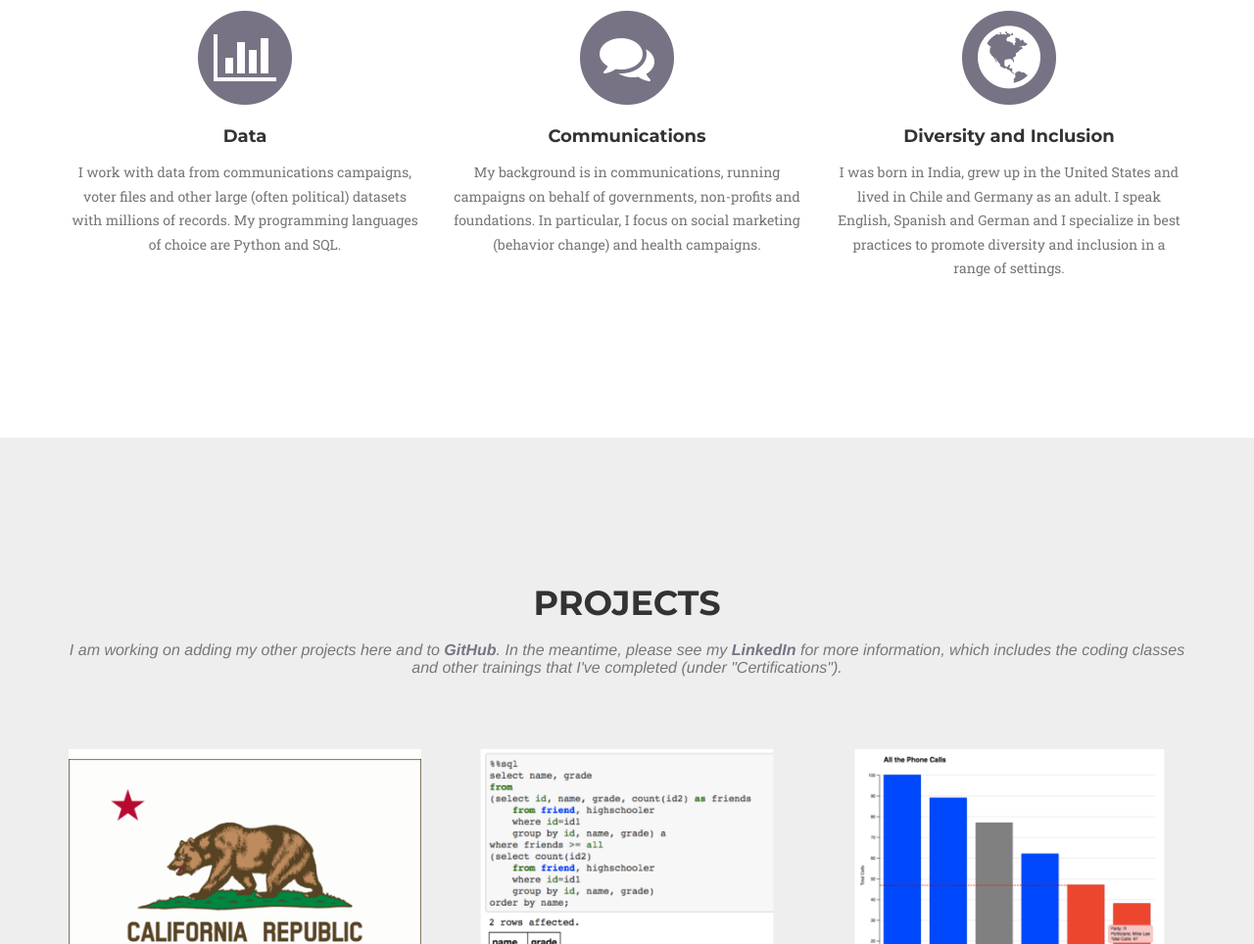
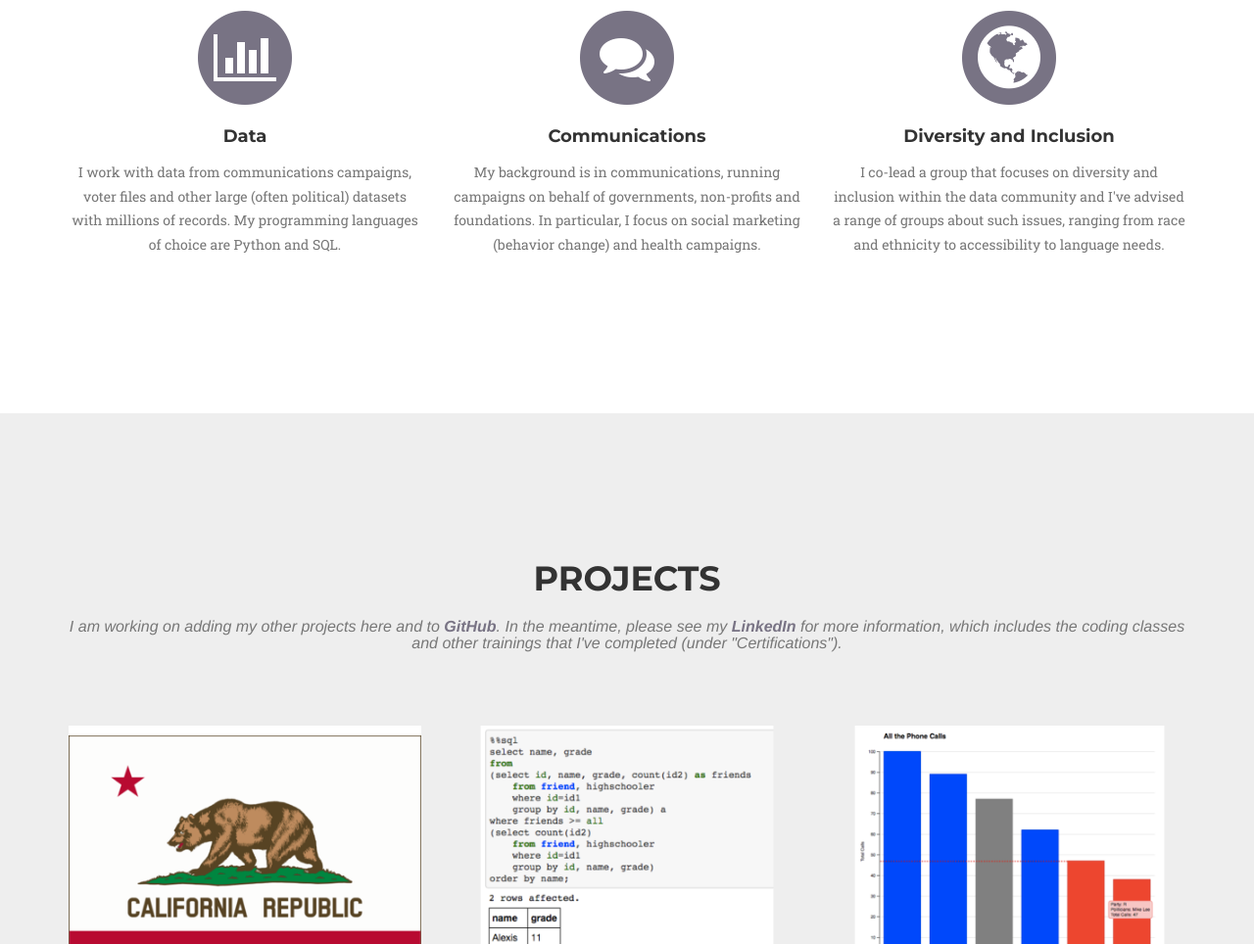
Before and after one commit to kbammarito/kbammarito.github.io, a website: page english.html in a window 1280 px wide. Shown: the part 924-1888 px from the top of the page at 98% size. Drawn offline with nearby package versions, Linux system fonts and the light colour scheme; a web font is replaced by a local one.

Commit message:
edit D&I

```diff
--- a/english.html
+++ b/english.html
@@ -262,7 +262,7 @@
                         <i class="fa fa-globe fa-lg fa-stack-1x fa-inverse"></i>
                     </span>
                     <h4 class="service-heading">Diversity and Inclusion</h4>
-                    <p class="text-muted">I was born in India, grew up in the United States and lived in Chile and Germany as an adult. I speak English, Spanish and German and I specialize in best practices to promote diversity and inclusion in a range of settings.</p>
+                    <p class="text-muted">I co-lead a group that focuses on diversity and inclusion within the data community and I've advised a range of groups about such issues, ranging from race and ethnicity to accessibility to language needs.</p>
                 </div>
             </div>
         </div>
```
